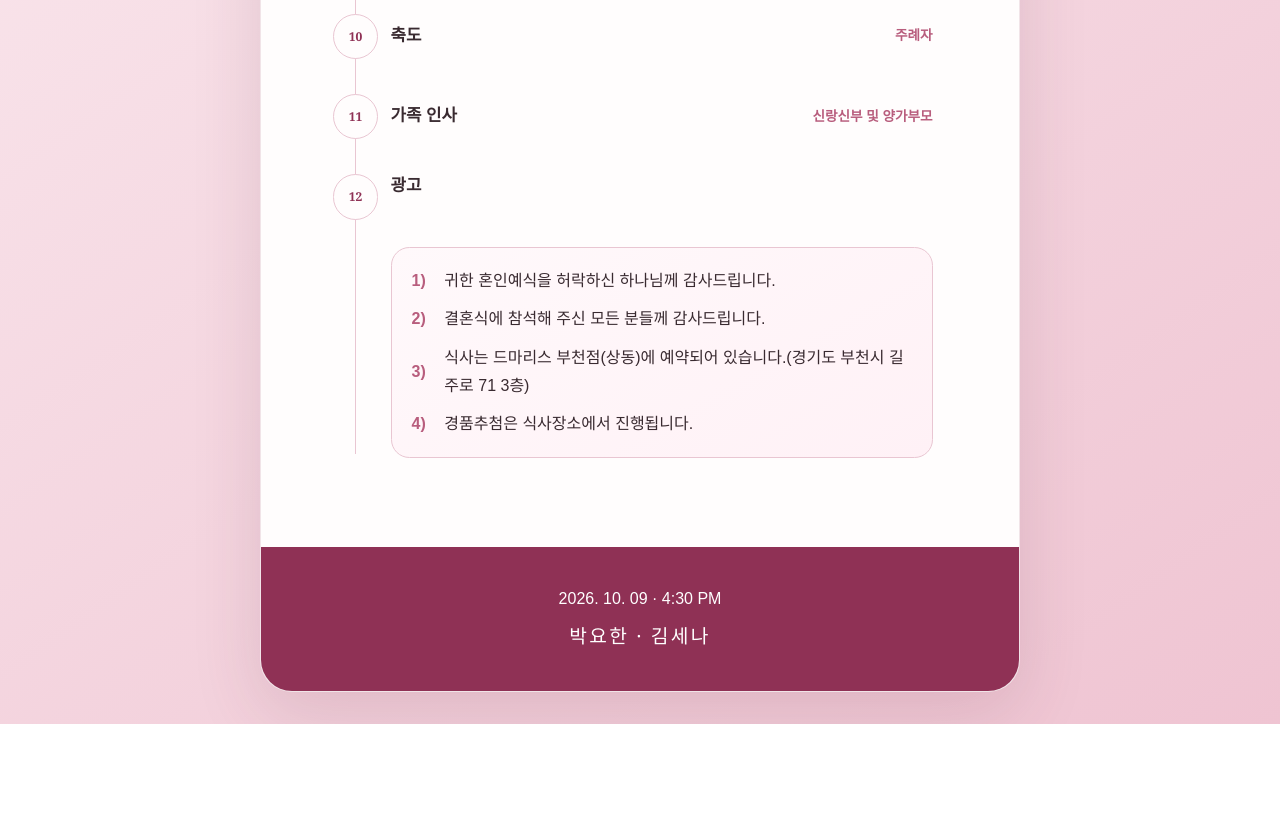
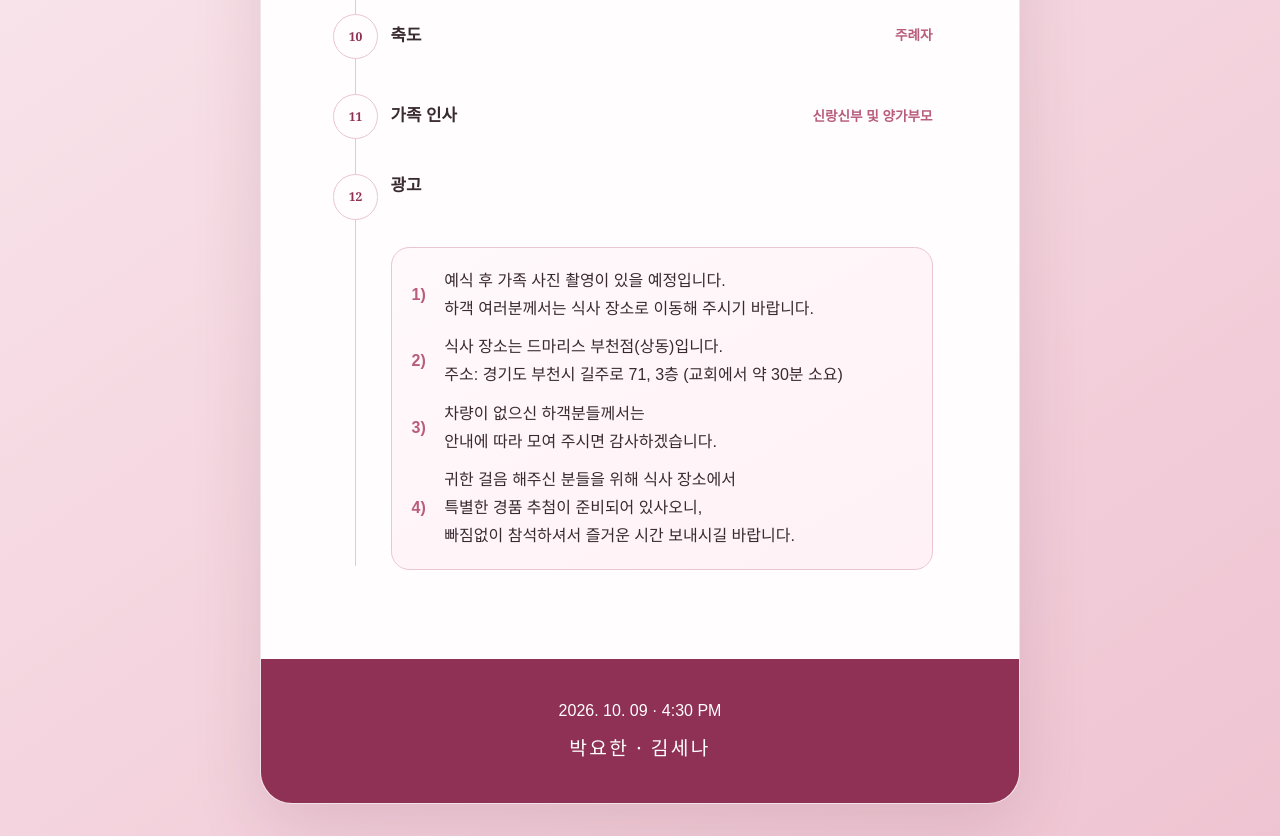
Before and after one commit to raon-easypaster/wedding-program, a plain HTML site: page index.html in a window 1280 px wide. Shown: the part 3287-4123 px from the top of the page. Before the commit the page ends 4011 px from the top, so only its background shows below. Drawn offline with Linux system fonts and the light colour scheme.

Commit message:
Revise wedding announcements

```diff
--- a/index.html
+++ b/index.html
@@ -504,10 +504,10 @@
           <li class="announcement-item">
             <div><strong>광고</strong></div>
             <ol class="announcements">
-              <li>귀한 혼인예식을 허락하신 하나님께 감사드립니다.</li>
-              <li>결혼식에 참석해 주신 모든 분들께 감사드립니다.</li>
-              <li>식사는 드마리스 부천점(상동)에 예약되어 있습니다.(경기도 부천시 길주로 71 3층)</li>
-              <li>경품추첨은 식사장소에서 진행됩니다.</li>
+              <li>예식 후 가족 사진 촬영이 있을 예정입니다.<br>하객 여러분께서는 식사 장소로 이동해 주시기 바랍니다.</li>
+              <li>식사 장소는 드마리스 부천점(상동)입니다.<br>주소: 경기도 부천시 길주로 71, 3층 (교회에서 약 30분 소요)</li>
+              <li>차량이 없으신 하객분들께서는<br>안내에 따라 모여 주시면 감사하겠습니다.</li>
+              <li>귀한 걸음 해주신 분들을 위해 식사 장소에서<br>특별한 경품 추첨이 준비되어 있사오니,<br>빠짐없이 참석하셔서 즐거운 시간 보내시길 바랍니다.</li>
             </ol>
           </li>
         </ol>
```
